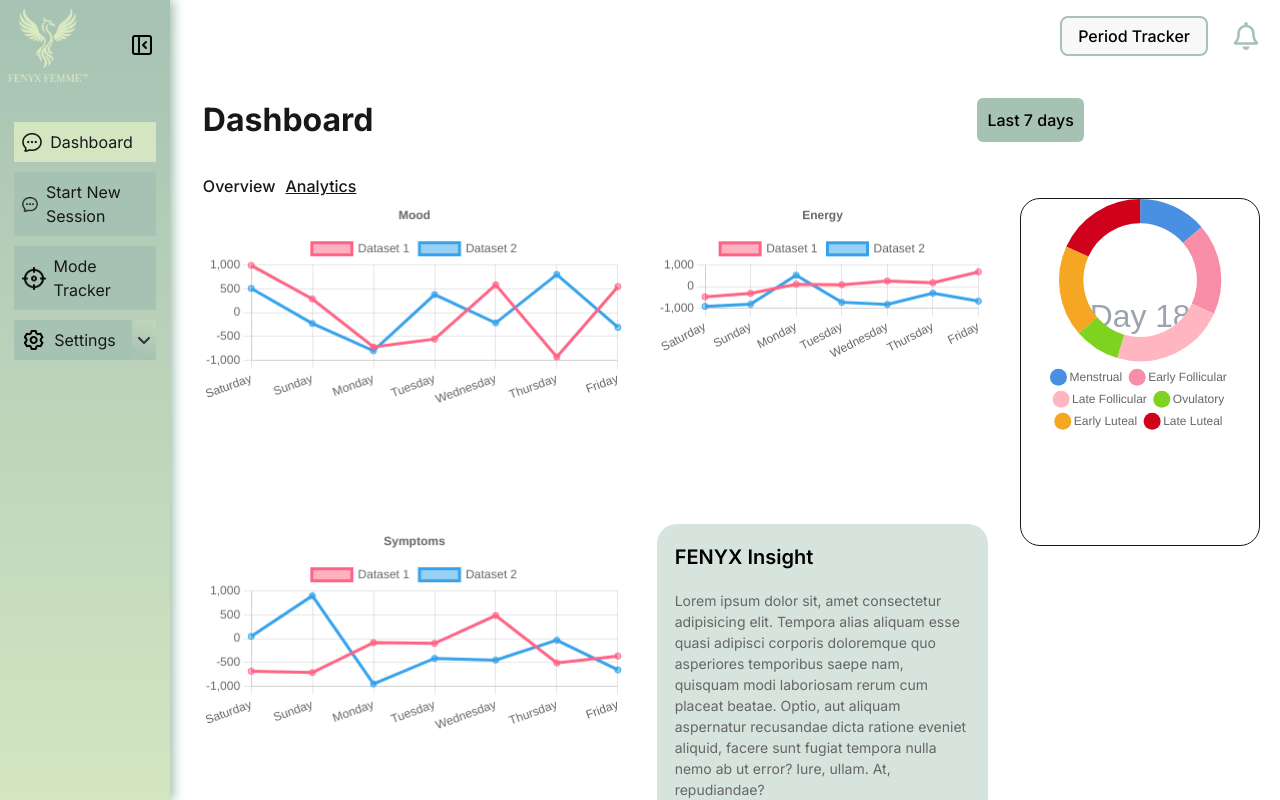
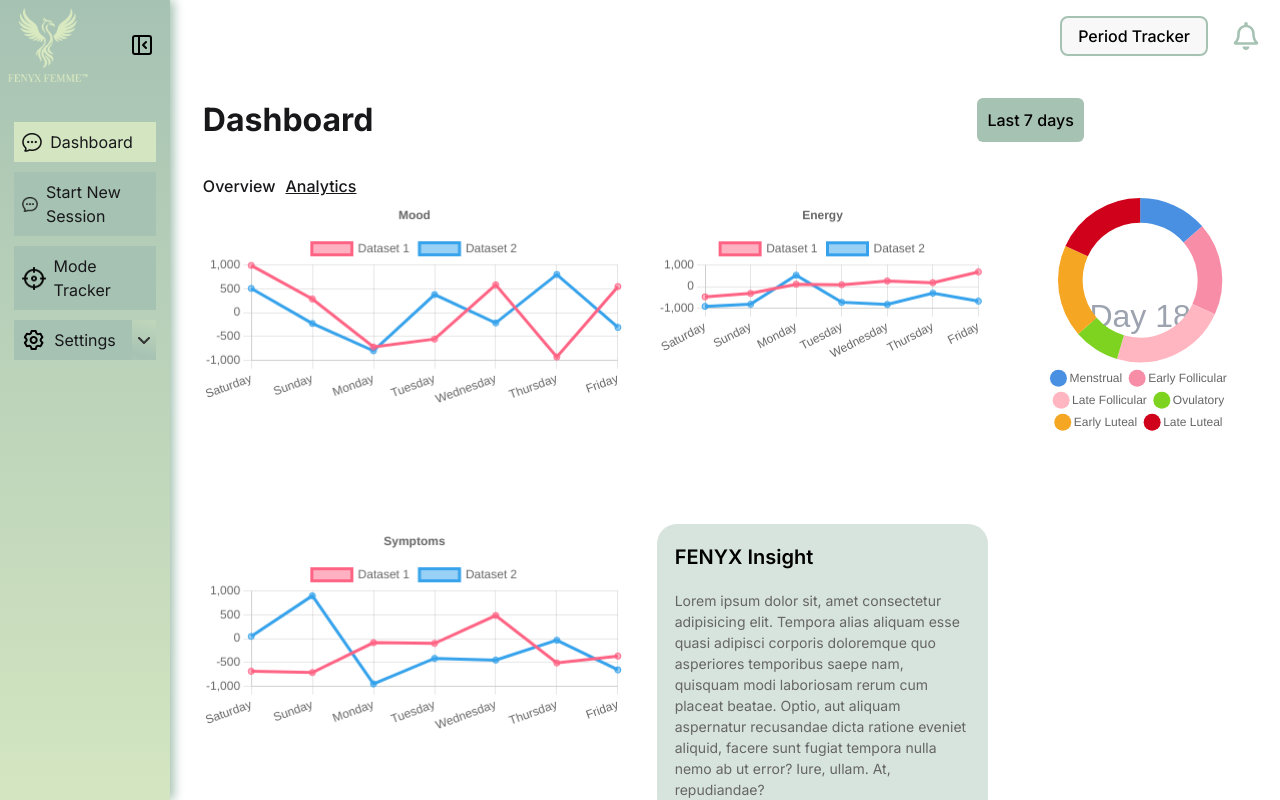
Before and after one commit to FaisalHasanEmon/female-healthcare, a React (Vite) app in the folder front-end/: page /dashboard/analytics in a window 1280 px wide. Built offline with nearby package versions, Linux system fonts and the light colour scheme; a web font is replaced by a local one.

Commit message:
Analytics page updated

```diff
--- a/front-end/src/pages/user-dashboard-pages/Dashboard/Analytics/Analytics.jsx
+++ b/front-end/src/pages/user-dashboard-pages/Dashboard/Analytics/Analytics.jsx
@@ -15,7 +15,7 @@ const Analytics = () => {
           <AnalyticsCharts heading="Energy"></AnalyticsCharts>
         </div>
         {/* Item - 3 */}
-        <div className="lg:col-span-3 lg:row-span-7 border">
+        <div className="lg:col-span-3 lg:row-span-7">
           <DoughnutChart></DoughnutChart>
         </div>
         {/* Item - 4 */}
```
